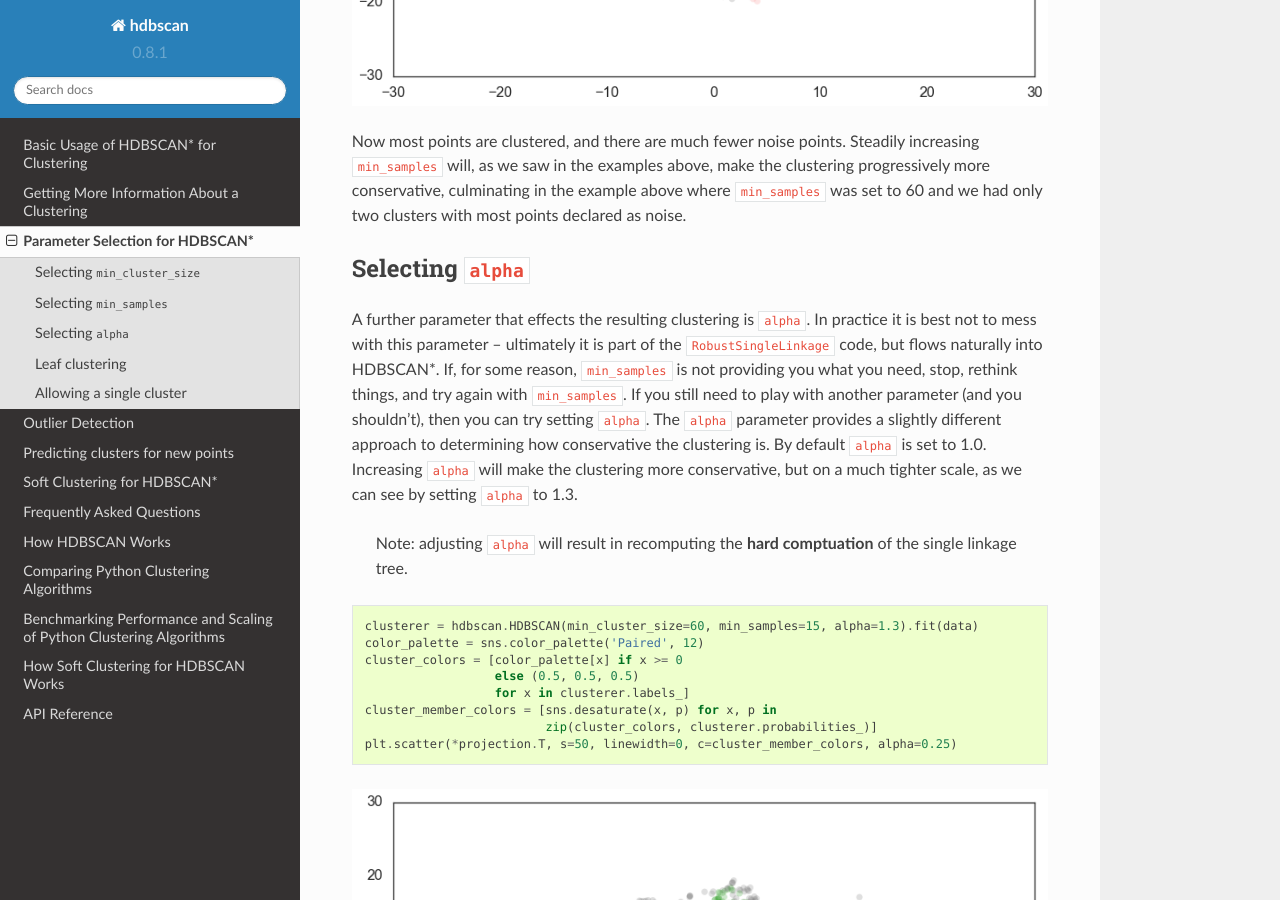
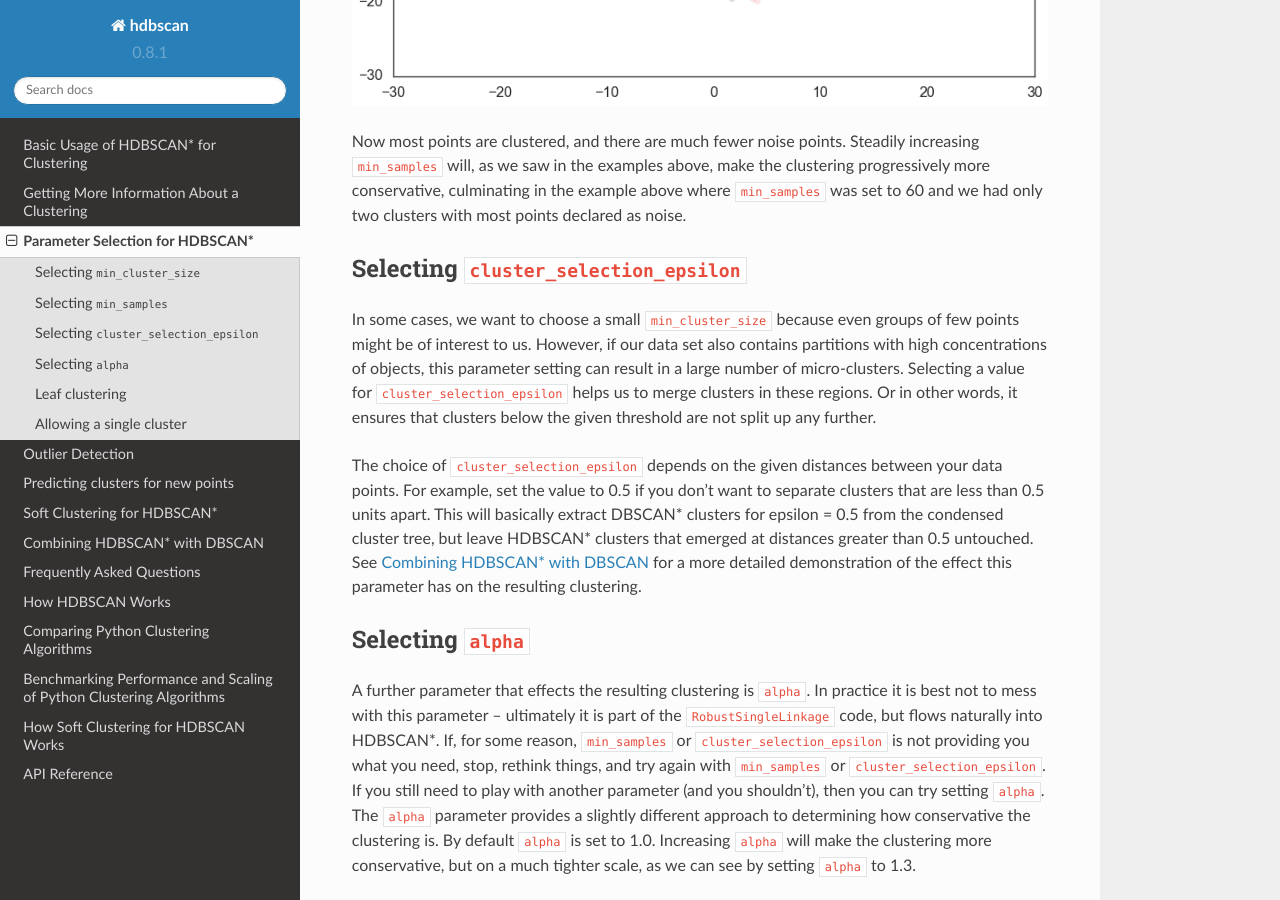
Before and after one commit to scikit-learn-contrib/hdbscan, a Sphinx documentation site: the page built from docs/parameter_selection.rst, in a window 1280 px wide and 900 px high, scrolled down 5372 px. Built offline with Sphinx 7.4.7 and the Read the Docs theme 2.0.0, drawn with Linux system fonts in a browser that asks for light colours; formulas are drawn with MathJax 3.

Commit message:
added documentation for new epsilon parameter

```diff
--- a/docs/index.rst
+++ b/docs/index.rst
@@ -24,6 +24,7 @@ User Guide / Tutorial
    outlier_detection
    prediction_tutorial
    soft_clustering
+   how_to_use_epsilon
    faq
 
 Background on Clustering with HDBSCAN
--- a/docs/parameter_selection.rst
+++ b/docs/parameter_selection.rst
@@ -168,6 +168,21 @@ above, make the clustering progressively more conservative, culminating
 in the example above where ``min_samples`` was set to 60 and we had only
 two clusters with most points declared as noise.
 
+.. _epsilon_label:
+
+Selecting ``cluster_selection_epsilon``
+---------------------------------------
+
+In some cases, we want to choose a small ``min_cluster_size`` because even groups of few points might be of interest to us.
+However, if our data set also contains partitions with high concentrations of objects, this parameter setting can result in
+a large number of micro-clusters. Selecting a value for ``cluster_selection_epsilon`` helps us to merge clusters in these regions.
+Or in other words, it ensures that clusters below the given threshold are not split up any further.
+
+The choice of ``cluster_selection_epsilon`` depends on the given distances between your data points. For example, set the value to 0.5 if you don't want to
+separate clusters that are less than 0.5 units apart. This will basically extract DBSCAN* clusters for epsilon = 0.5 from the condensed cluster tree, but leave
+HDBSCAN* clusters that emerged at distances greater than 0.5 untouched. See :doc:`how_to_use_epsilon` for a more detailed demonstration of the effect this parameter
+has on the resulting clustering.
+
 .. _alpha_label:
 
 Selecting ``alpha``
@@ -176,8 +191,8 @@ Selecting ``alpha``
 A further parameter that effects the resulting clustering is ``alpha``.
 In practice it is best not to mess with this parameter -- ultimately it
 is part of the ``RobustSingleLinkage`` code, but flows naturally into
-HDBSCAN\*. If, for some reason, ``min_samples`` is not providing you
-what you need, stop, rethink things, and try again with ``min_samples``.
+HDBSCAN\*. If, for some reason, ``min_samples`` or ``cluster_selection_epsilon`` is not providing you
+what you need, stop, rethink things, and try again with ``min_samples`` or ``cluster_selection_epsilon``.
 If you still need to play with another parameter (and you shouldn't),
 then you can try setting ``alpha``. The ``alpha`` parameter provides a
 slightly different approach to determining how conservative the
```
Also changed, not shown: docs/how_to_use_epsilon.rst (added, +66 -0 lines).
